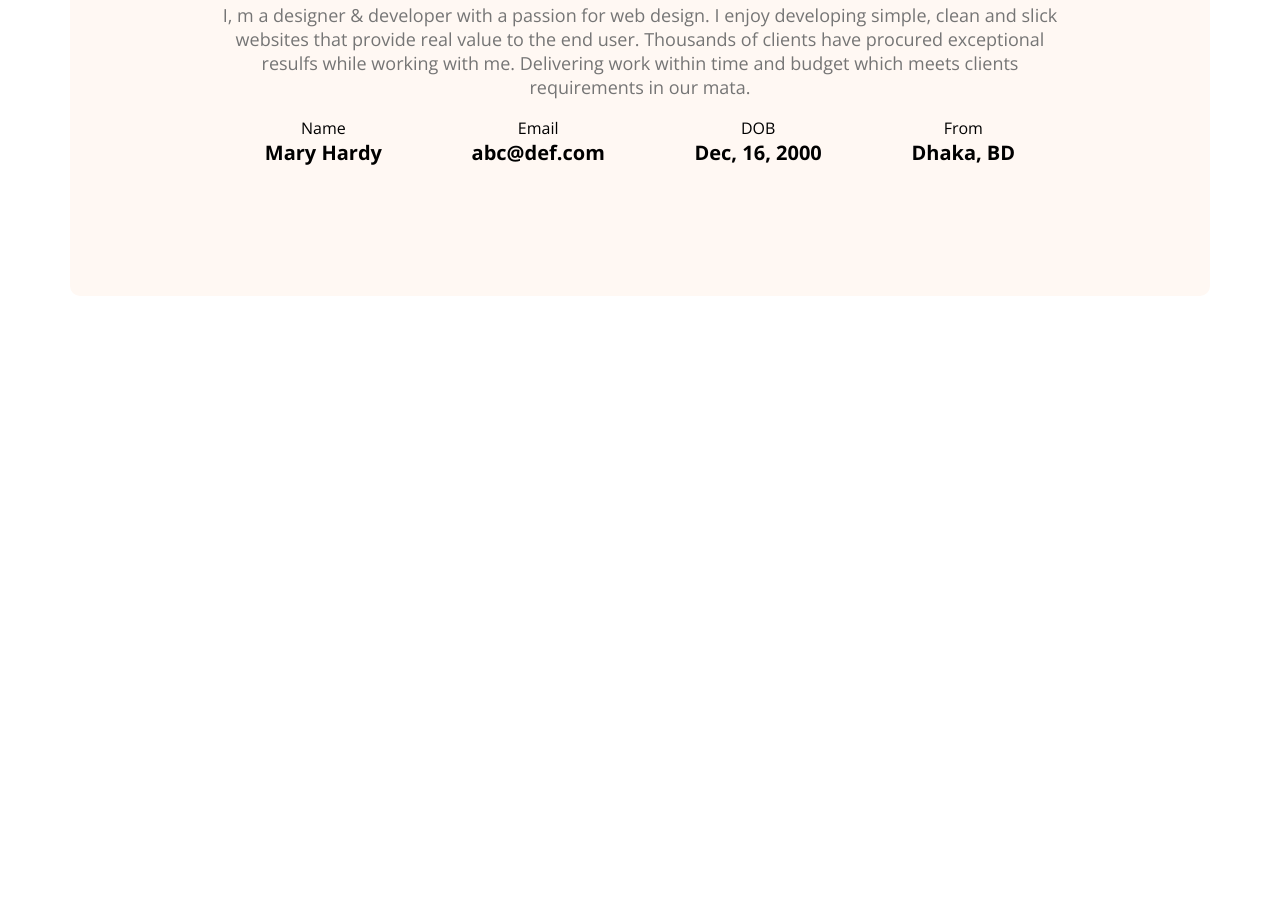
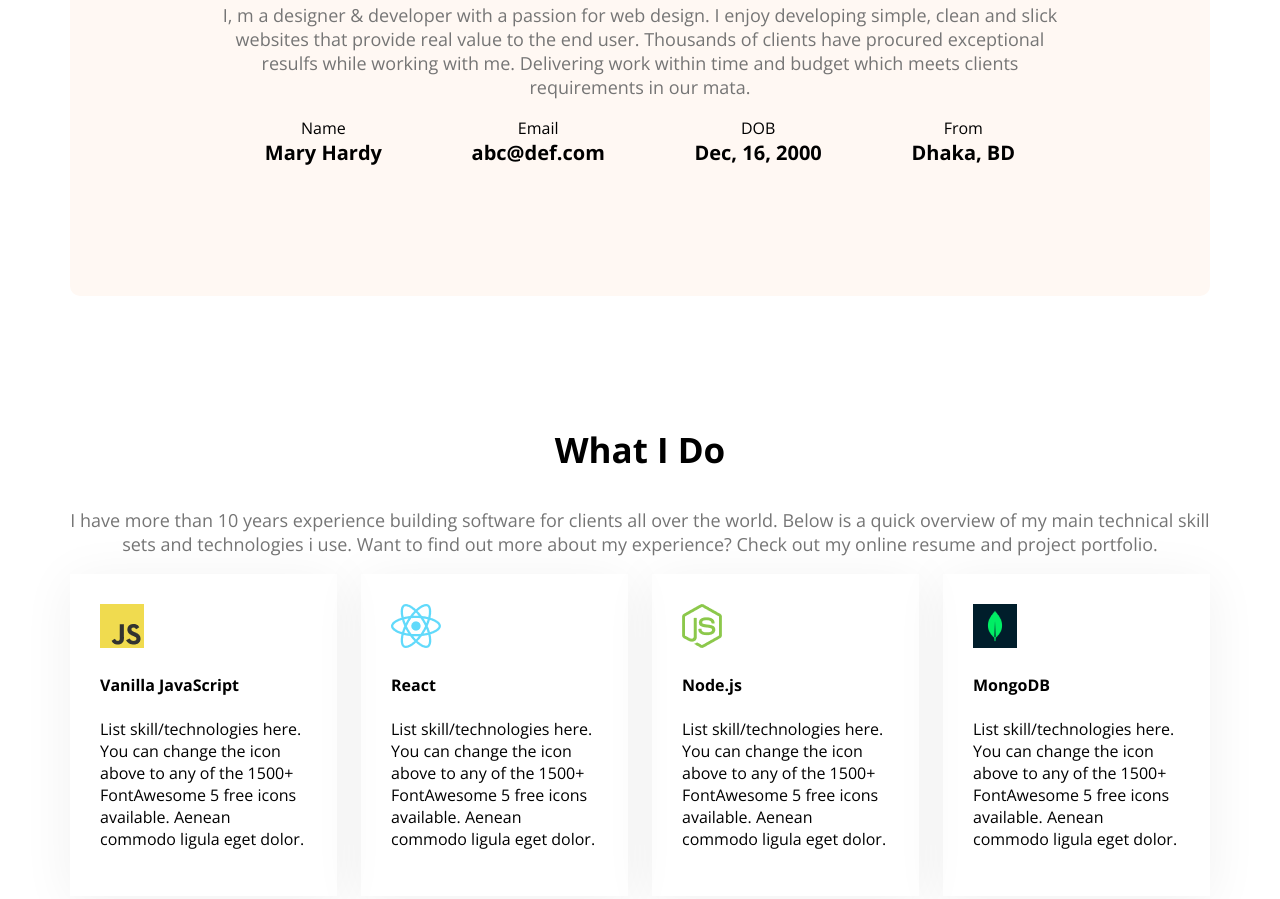
Before and after one commit to sumaiai/portfolio, a plain HTML site: page index.html in a window 1280 px wide. Shown: the part 1301-2200 px from the top of the page. Before the commit the page ends 1605 px from the top, so only its background shows below. Drawn offline with nearby package versions, Linux system fonts and the light colour scheme.

Commit message:
added part3

```diff
--- a/index.html
+++ b/index.html
@@ -63,6 +63,40 @@
             </div>
         </section>
 
+        <section class="skills">
+            <h3 class="sec-title text-center">What I Do</h3>
+            <p class="sec-des text-center">I have more than 10 years experience building software for clients all over
+                the world.
+                Below is a quick overview of my main technical skill sets and technologies i use. Want to find out more
+                about my experience? Check out my online resume and project portfolio.</p>
+            <div class="skills-con">
+                <div class="skill">
+                    <img src="images/icons/js.png" alt="">
+                    <h4 class="skill-title">Vanilla JavaScript</h4>
+                    <p class="skill-des">List skill/technologies here. You can change the icon above to any of the 1500+
+                        FontAwesome 5 free icons available. Aenean commodo ligula eget dolor.</p>
+                </div>
+                <div class="skill">
+                    <img src="images/icons/react.png" alt="">
+                    <h4 class="skill-title">React</h4>
+                    <p class="skill-des">List skill/technologies here. You can change the icon above to any of the 1500+
+                        FontAwesome 5 free icons available. Aenean commodo ligula eget dolor.</p>
+                </div>
+                <div class="skill">
+                    <img src="images/icons/nodejs.png" alt="">
+                    <h4 class="skill-title">Node.js</h4>
+                    <p class="skill-des">List skill/technologies here. You can change the icon above to any of the 1500+
+                        FontAwesome 5 free icons available. Aenean commodo ligula eget dolor.</p>
+                </div>
+                <div class="skill">
+                    <img src="images/icons/mongo.png" alt="">
+                    <h4 class="skill-title">MongoDB</h4>
+                    <p class="skill-des">List skill/technologies here. You can change the icon above to any of the 1500+
+                        FontAwesome 5 free icons available. Aenean commodo ligula eget dolor.</p>
+                </div>
+            </div>
+        </section>
+
     </main>
     <footer>
 
--- a/styles/styles.css
+++ b/styles/styles.css
@@ -94,7 +94,6 @@ nav li a {
     border-radius: 10px;
     padding: 130px 150px;
     text-align: center;
-    margin-top: 130px;
 }
 
 main {
@@ -113,3 +112,22 @@ main {
     display: flex;
     justify-content: space-around;
 }
+
+.text-center {
+    text-align: center;
+}
+
+.skills-con {
+    display: flex;
+    gap: 24px;
+}
+
+.skill {
+    padding: 30px;
+    box-shadow: 0px 6px 50px 0px rgba(0, 0, 0, 0.06);
+}
+
+main section {
+    margin-top: 130px;
+    margin-bottom: 130px;
+}
```
